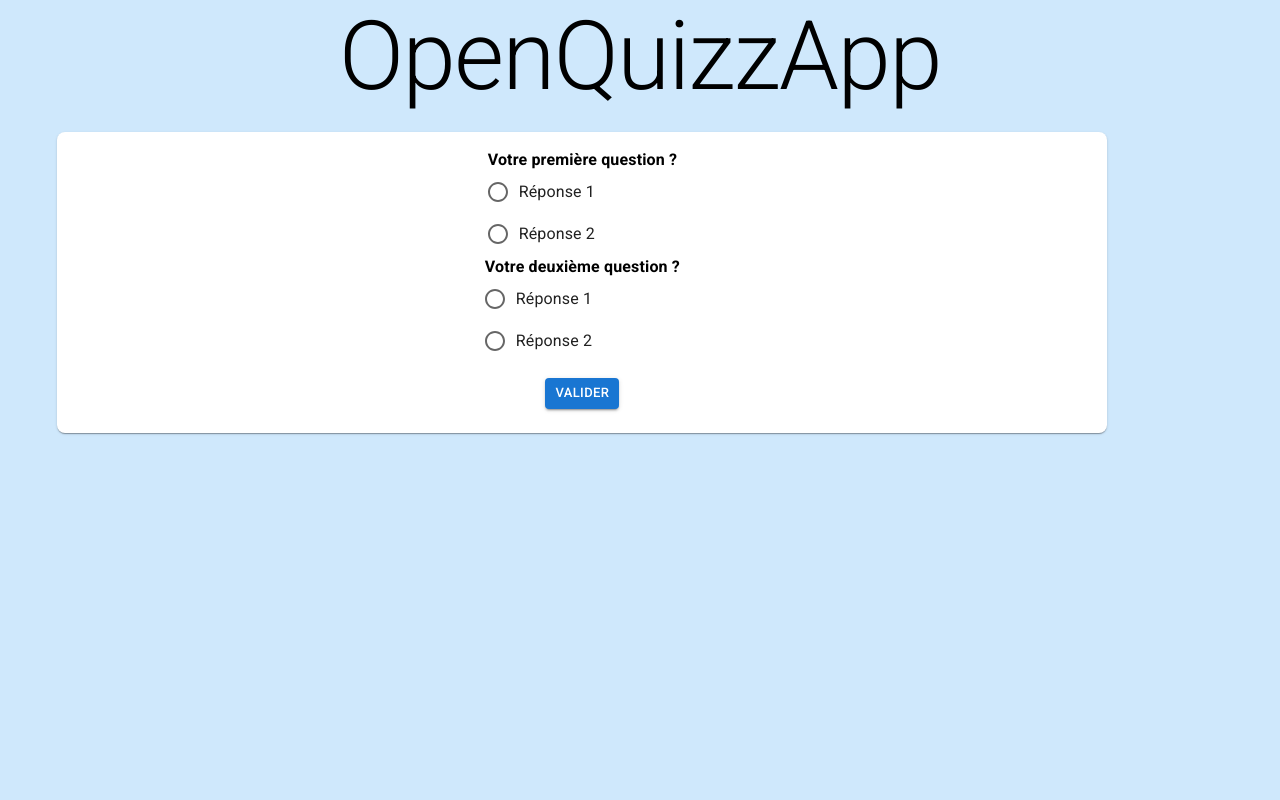
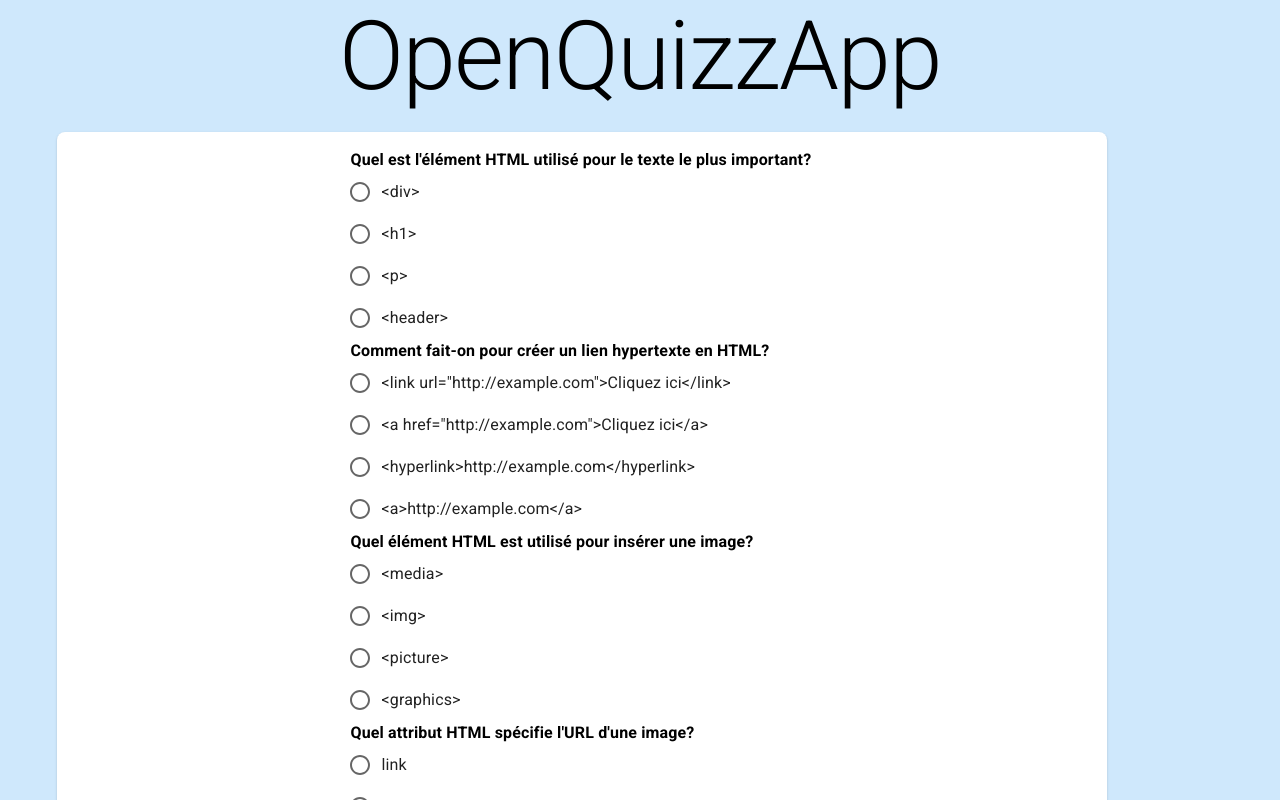
Before and after one commit to guillaumedebas/OpenQuizzApp, a React (Vite) app: page / in a window 1280 px wide. Shown: the top 800 px of the page. Built offline with nearby package versions, Linux system fonts and the light colour scheme.

Commit message:
answerResults system added

```diff
--- a/src/assets/Components/Common/BasicQuestion/const/questions.jsx
+++ b/src/assets/Components/Common/BasicQuestion/const/questions.jsx
@@ -1,18 +1,52 @@
 export const questions = [
     {
         questionId: 0,
-        questionText: 'Votre première question ?',
+        questionText: 'Quel est l\'élément HTML utilisé pour le texte le plus important?',
         answers: [
-            { answersId: 0, label: 'Réponse 1', correct: true },
-            { answersId: 1, label: 'Réponse 2', correct: false }
+            { answersId: 0, label: '<div>', correct: false },
+            { answersId: 1, label: '<h1>', correct: true },
+            { answersId: 2, label: '<p>', correct: false },
+            { answersId: 3, label: '<header>', correct: false }
         ]
     },
     {
         questionId: 1,
-        questionText: 'Votre deuxième question ?',
+        questionText: 'Comment fait-on pour créer un lien hypertexte en HTML?',
         answers: [
-            { answersId: 0, label: 'Réponse 1', correct: false },
-            { answersId: 1, label: 'Réponse 2', correct: true }
+            { answersId: 0, label: '<link url="http://example.com">Cliquez ici</link>', correct: false },
+            { answersId: 1, label: '<a href="http://example.com">Cliquez ici</a>', correct: true },
+            { answersId: 2, label: '<hyperlink>http://example.com</hyperlink>', correct: false },
+            { answersId: 3, label: '<a>http://example.com</a>', correct: false }
         ]
     },
-]
+    {
+        questionId: 2,
+        questionText: 'Quel élément HTML est utilisé pour insérer une image?',
+        answers: [
+            { answersId: 0, label: '<media>', correct: false },
+            { answersId: 1, label: '<img>', correct: true },
+            { answersId: 2, label: '<picture>', correct: false },
+            { answersId: 3, label: '<graphics>', correct: false }
+        ]
+    },
+    {
+        questionId: 3,
+        questionText: 'Quel attribut HTML spécifie l\'URL d\'une image?',
+        answers: [
+            { answersId: 0, label: 'link', correct: false },
+            { answersId: 1, label: 'src', correct: true },
+            { answersId: 2, label: 'href', correct: false },
+            { answersId: 3, label: 'source', correct: false }
+        ]
+    },
+    {
+        questionId: 4,
+        questionText: 'Pour définir un paragraphe en HTML, quel élément utilise-t-on?',
+        answers: [
+            { answersId: 0, label: '<paragraph>', correct: false },
+            { answersId: 1, label: '<p>', correct: true },
+            { answersId: 2, label: '<text>', correct: false },
+            { answersId: 3, label: '<div>', correct: false }
+        ]
+    }
+];
--- a/src/assets/Components/Common/BasicQuiz/BasicQuiz.jsx
+++ b/src/assets/Components/Common/BasicQuiz/BasicQuiz.jsx
@@ -1,4 +1,4 @@
-import { Box } from '@mui/material'
+import { Box, Typography } from '@mui/material'
 import BasicQuestion from '../BasicQuestion/BasicQuestion'
 import PropTypes from 'prop-types'
 import BasicButton from '../BasicButton/BasicButton'
@@ -7,6 +7,7 @@ import { useState } from 'react'
 
 const BasicQuiz = ({ questions }) => {
   const [selectedAnswers, setSelectedAnswers] = useState({})
+  const [answerResults, setAnswerResults] = useState({})
 
   const handleAnswerChange = (questionId, selectedAnswer) => {
     const updatedAnswers = { ...selectedAnswers }
@@ -15,37 +16,39 @@ const BasicQuiz = ({ questions }) => {
 
   }
 
+
   const checkAnswers = () => {
+    const results = {};
     for (const questionId in selectedAnswers) {
       if (Object.hasOwnProperty.call(selectedAnswers, questionId)) {
-        const selectedAnswer = selectedAnswers[questionId]
-        const question = questions.find((q) => q.questionId === parseInt(questionId, 10))
-        if (question && question.answers) {
-          const correctAnswer = question.answers.find((a) => a.correct === true)
-          if (correctAnswer) {
-            const answerId = parseInt(selectedAnswer.replace("answer-", ""), 10)
-            const isCorrect = answerId === correctAnswer.answersId;
-             const resultMessage = isCorrect ? "Bonne réponse" : "Mauvaise réponse"
-            console.log(`Question ID: ${questionId}, Selected Answer: ${selectedAnswer}, ${resultMessage}`)
-          }
-        }
+        const selectedAnswer = selectedAnswers[questionId];
+        const answerId = parseInt(selectedAnswer.replace("answer-", ""), 10);
+        const isCorrect = questions[questionId].answers[answerId].correct;
+        results[questionId] = isCorrect;
       }
     }
-  }
+    setAnswerResults(results);
+  };
 
 
   return (
     <Box sx={{
       display: 'flex',
       flexDirection: 'column',
-      alignItems: 'center'
+
     }}>
       {questions.map((question) => (
-        <BasicQuestion
-          key={question.questionId}
-          question={question}
-          handleAnswerChange={handleAnswerChange}
-        />
+        <Box key={question.questionId}>
+          <BasicQuestion
+            question={question}
+            handleAnswerChange={handleAnswerChange}
+          />
+          {answerResults[question.questionId] !== undefined && (
+            <Typography sx={{ color: answerResults[question.questionId] ? 'green' : 'red' }}>
+              {answerResults[question.questionId] ? 'Bonne réponse' : 'Mauvaise réponse'}
+            </Typography>
+          )}
+        </Box>
       ))}
       <BasicButton
         variant="contained"
```
